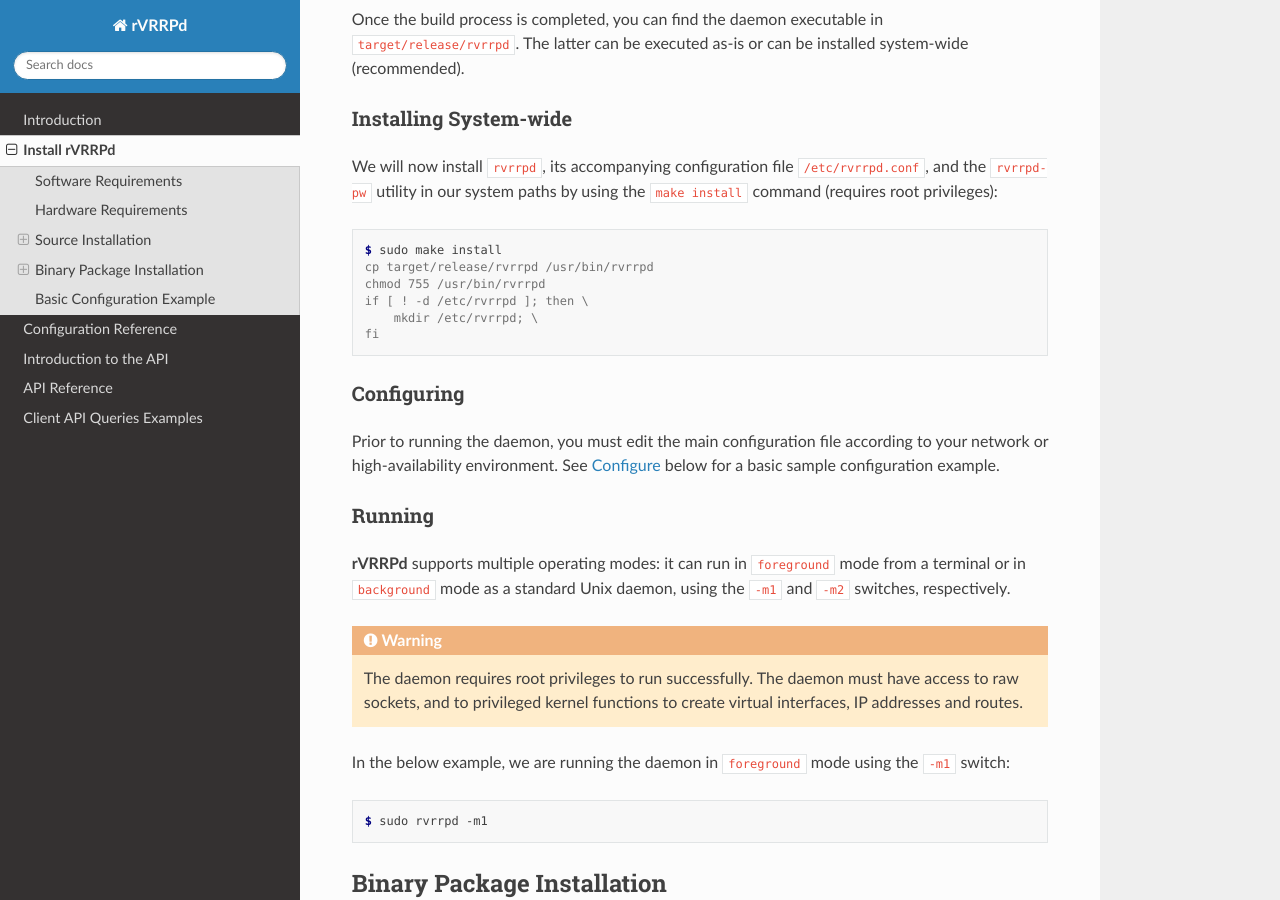
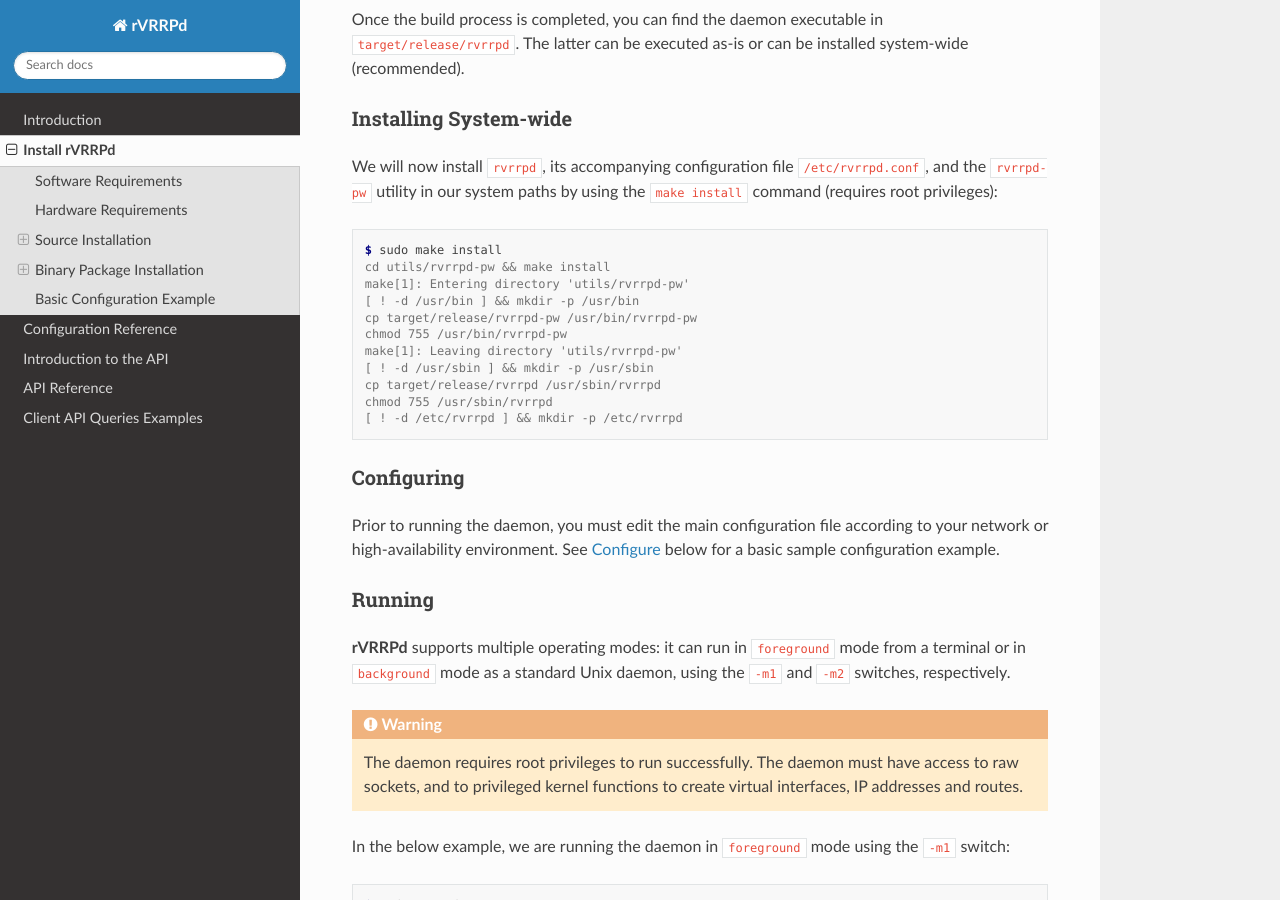
Before and after one commit to e3prom/rVRRPd, a Sphinx documentation site: the page built from docs/config/install.rst, in a window 1280 px wide and 900 px high, scrolled down 1949 px. Built offline with Sphinx 7.4.7 and the Read the Docs theme 2.0.0, drawn with Linux system fonts in a browser that asks for light colours.

Commit message:
Properly update docs with `make install` output
This follows up the changes to documentation,
as to really represent what `make install` does.

```diff
--- a/docs/config/install.rst
+++ b/docs/config/install.rst
@@ -104,11 +104,16 @@ paths by using the ``make install`` command (requires root privileges):
 .. code-block:: console
 
     $ sudo make install
-    cp target/release/rvrrpd /usr/bin/rvrrpd
-    chmod 755 /usr/bin/rvrrpd
-    if [ ! -d /etc/rvrrpd ]; then \
-        mkdir /etc/rvrrpd; \
-    fi
+    cd utils/rvrrpd-pw && make install
+    make[1]: Entering directory 'utils/rvrrpd-pw'
+    [ ! -d /usr/bin ] && mkdir -p /usr/bin
+    cp target/release/rvrrpd-pw /usr/bin/rvrrpd-pw
+    chmod 755 /usr/bin/rvrrpd-pw
+    make[1]: Leaving directory 'utils/rvrrpd-pw'
+    [ ! -d /usr/sbin ] && mkdir -p /usr/sbin
+    cp target/release/rvrrpd /usr/sbin/rvrrpd
+    chmod 755 /usr/sbin/rvrrpd
+    [ ! -d /etc/rvrrpd ] && mkdir -p /etc/rvrrpd
 
 Configuring
 ^^^^^^^^^^^
```
